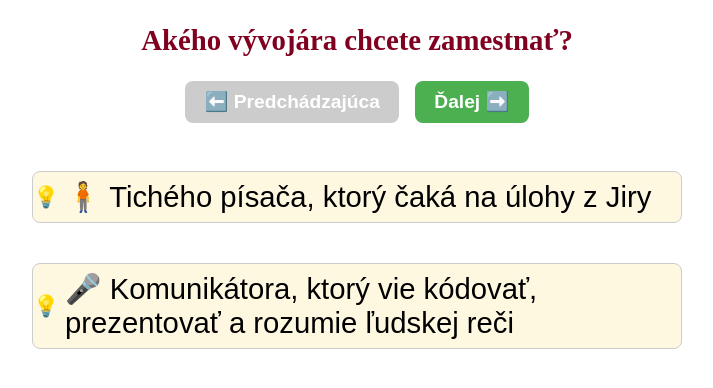
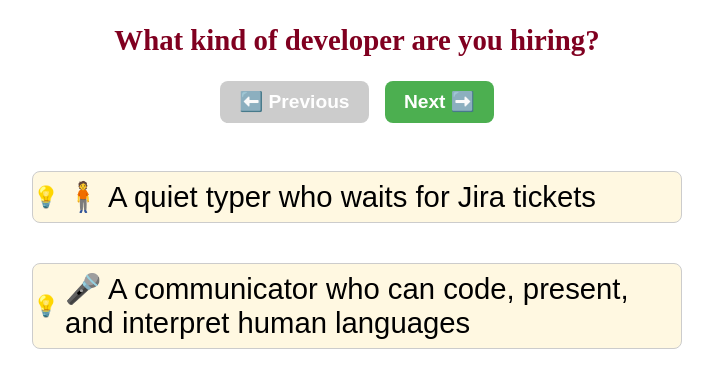
Before and after one commit to andresk-en-fr-de/Should-You-Interview-Andre, a React (Create React App) app: page / in a window 1280 px wide. Shown: the top 388 px of the page, without its empty margins (283-996 px from the left). Built offline with nearby package versions, Linux system fonts and the light colour scheme.

Commit message:
Update App.js

```diff
--- a/src/App.js
+++ b/src/App.js
@@ -3,49 +3,46 @@ import { useState } from "react";
 
 const questions = [
   {
-    text: "Akého vývojára chcete zamestnať?",
+    text: "What kind of developer are you hiring?",
     options: [
-      "🧍 Tichého písača, ktorý čaká na úlohy z Jiry",
-      "🎤 Komunikátora, ktorý vie kódovať, prezentovať a rozumie ľudskej reči",
+      "🧍 A quiet typer who waits for Jira tickets",
+      "🎤 A communicator who can code, present, and interpret human languages",
     ],
     correct:
-      "🎤 Komunikátora, ktorý vie kódovať, prezentovať a rozumie ľudskej reči",
+      "🎤 A communicator who can code, present, and interpret human languages",
   },
   {
-    text: "Ako by mal vývojár pristupovať k opakovanej práci?",
+    text: "How should your dev approach repetitive work?",
     options: [
-      "⛓️ Manuálny grind – písanie kódu až do zhorenia klávesnice",
-      "Automatizovať repetitívne veci 🤖, šetriť energiu na UX ohňostroje 🎆⚡",
+      "⛓️ Manual grind – typing till the keyboard melts",
+      "🤖 Automate boring stuff, save energy for UX fireworks 🎆⚡",
+    ],
+    correct: "🤖 Automate boring stuff, save energy for UX fireworks 🎆⚡",
+  },
+  {
+    text: "What’s your view on Copilot-like tools?",
+    options: [
+      "🧠 They’re cheating! Real devs type everything.",
+      "🚀 Smart tools = smart devs. Let the machine do its thing.",
+    ],
+    correct: "🚀 Smart tools = smart devs. Let the machine do its thing.",
+  },
+  {
+    text: "Do you prefer someone who...",
+    options: [
+      "🧱 Stays in one place and one mindset",
+      "🌍 Has seen the world, speaks many languages (both spoken and coded)",
     ],
     correct:
-      "Automatizovať repetitívne veci 🤖, šetriť energiu na UX ohňostroje 🎆⚡",
+      "🌍 Has seen the world, speaks many languages (both spoken and coded)",
   },
   {
-    text: "Aký je váš postoj k nástrojom ako AI?",
+    text: "What’s your vibe when interviewing devs?",
     options: [
-      "Všetko musí uchádzač vedieť napísať ručne (bez googlenia, Stack Overflow, copilota).",
-      "🚀 Smart nástroje = Smart developeri. Ak deliverujú, tak deliverujú - to je podstatné.",
+      "🧮 Just show me algorithms and LeetCode scores",
+      "🎆⚡ Show me problem-solving skills and resourcefulness",
     ],
-    correct:
-      "🚀 Smart nástroje = Smart developeri. Ak deliverujú, tak deliverujú - to je podstatné.",
-  },
-  {
-    text: "Preferujete niekoho, kto...",
-    options: [
-      "🧱 Zostáva na jednom mieste a v jednom mindsete",
-      "🌍 Precestoval kus sveta, hovorí mnohými jazykmi (hovorenými aj programovacími)",
-    ],
-    correct:
-      "🌍 Precestoval kus sveta, hovorí mnohými jazykmi (hovorenými aj programovacími)",
-  },
-  {
-    text: "Aký sú vaše vibes počas pohovoru?",
-    options: [
-      "🧮 Ukáž mi len algoritmy a LeetCode skóre",
-      "🎆⚡ Ukáž mi schopnosti riešiť problémy a vynaliezavosť",
-    ],
-    correct:
-      "🎆⚡ Ukáž mi schopnosti riešiť problémy a vynaliezavosť",
+    correct: "🎆⚡ Show me problem-solving skills and resourcefulness",
   },
 ];
 
@@ -54,28 +51,27 @@ export default function App() {
   const [current, setCurrent] = useState(0);
   const [score, setScore] = useState(0);
   const [finished, setFinished] = useState(false);
-
   if (finished) {
     const finalScore = score;
     let message = "";
 
     if (score === questions.length) {
       message =
-        "✅ Pravdepodobne by ste si mali naplánovať rozhovor s Andrejom hneď teraz!";
+        "✅ Ok. You should probably schedule some time to reach him right now!";
     } else if (score >= 3) {
       message =
-        "📅 Možno len online pohovor! (Andrej môže byť úplne formálne oblečený – aj topánky 😉)";
+        "📅 Ok. Maybe just online interview! (Andrej can be fully formally dressed! - Shoes included 😉)";
     } else {
-      message = "❌ Vyzerá v pohode, ale ešte to zvážim.";
+      message = "❌ Seems cool, but I will think about it";
     }
 
     return (
       <div className="App">
         <div className="final-screen">
-          <h2>🎯 Kvíz dokončený!</h2>
+          <h2>🎯 Quiz Complete!</h2>
           <p className="score-line">
-            Vyzerá to, že vy a Andrej ste sa zhodli na <b>{score}</b> z{" "}
-            <b>{questions.length}</b> náročných otázok
+            Looks like you and Andrej agreed on <b>{score}</b> out of{" "}
+            <b>{questions.length}</b> tough questions
           </p>
 
           <p className="final-message">{message}</p>
@@ -87,16 +83,17 @@ export default function App() {
               setFinished(false);
             }}
           >
-            🔄 Spustiť kvíz znova
+            🔄 Restart Quiz
           </button>
         </div>
-        <p className="thank-you">Ďakujem za vyplnenie kvízu 😊</p>
+        <p className="thank-you">Thank you for answering the quiz 😊</p>
       </div>
     );
   }
 
   return (
     <div className="App">
+      {" "}
       <h2>{questions[current].text}</h2>
       <ul>
         <div style={{ marginTop: "1rem" }}>
@@ -104,7 +101,7 @@ export default function App() {
             onClick={() => setCurrent(current - 1)}
             disabled={current === 0}
           >
-            ⬅️ Predchádzajúca
+            ⬅️ Previous
           </button>
           <button
             onClick={() => {
@@ -113,7 +110,7 @@ export default function App() {
             }}
             disabled={current === questions.length - 1}
           >
-            Ďalej ➡️
+            Next ➡️
           </button>
         </div>
 
@@ -134,6 +131,7 @@ export default function App() {
               if (current === questions.length - 1) {
                 setScore(newScore);
                 setSelected(opt);
+                // Delay finishing just one tick to ensure score updates
                 setTimeout(() => setFinished(true), 0);
               } else {
                 setScore(newScore);
```
